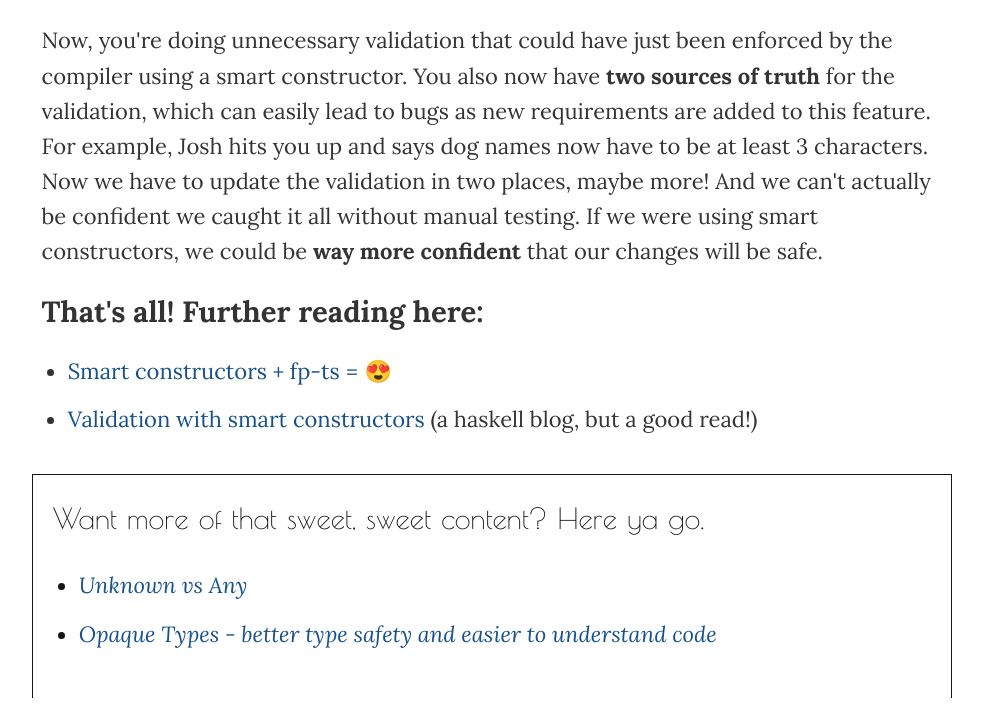
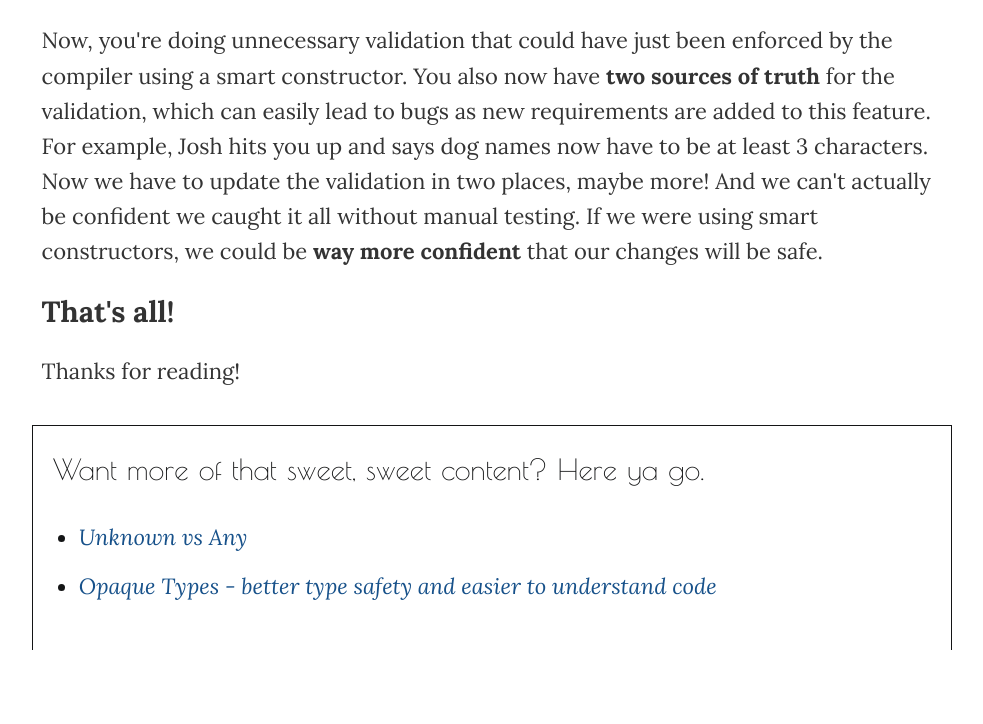
Before and after one commit to mrkutly/blog, a Gatsby site: page /smart-constructors/ in a window 1280 px wide. Shown: the part 6190-6914 px from the top of the page, without its empty margins (148-1131 px from the left). After the commit the page ends 6866 px from the top, so only its background shows below. Built offline with nearby package versions, Linux system fonts and the light colour scheme; Gatsby itself is replaced by a stand-in of ours; some packages are replaced by stand-ins of ours.

Commit message:
remove external links

```diff
--- a/src/posts/smart-constructors/index.md
+++ b/src/posts/smart-constructors/index.md
@@ -201,7 +201,6 @@ For example, you might be validating this data in the form and showing users err
 
 Now, you're doing unnecessary validation that could have just been enforced by the compiler using a smart constructor. You also now have **two sources of truth** for the validation, which can easily lead to bugs as new requirements are added to this feature. For example, Josh hits you up and says dog names now have to be at least 3 characters. Now we have to update the validation in two places, maybe more! And we can't actually be confident we caught it all without manual testing. If we were using smart constructors, we could be **way more confident** that our changes will be safe.
 
-## That's all! Further reading here:
+## That's all!
 
-*   [Smart constructors + fp-ts = 😍](https://dev.to/gcanti/functional-design-smart-constructors-14nb)
-*   [Validation with smart constructors](https://haskell-at-work.com/episodes/2018-02-26-validation-with-smart-constructors.html) (a haskell blog, but a good read!)
+Thanks for reading!
```
